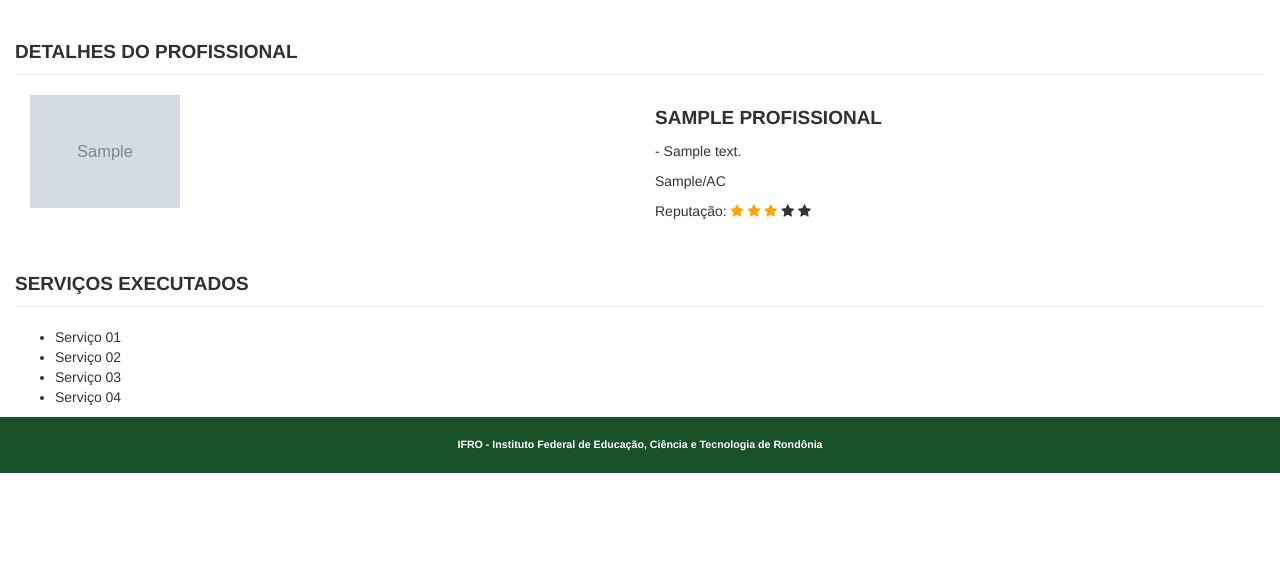
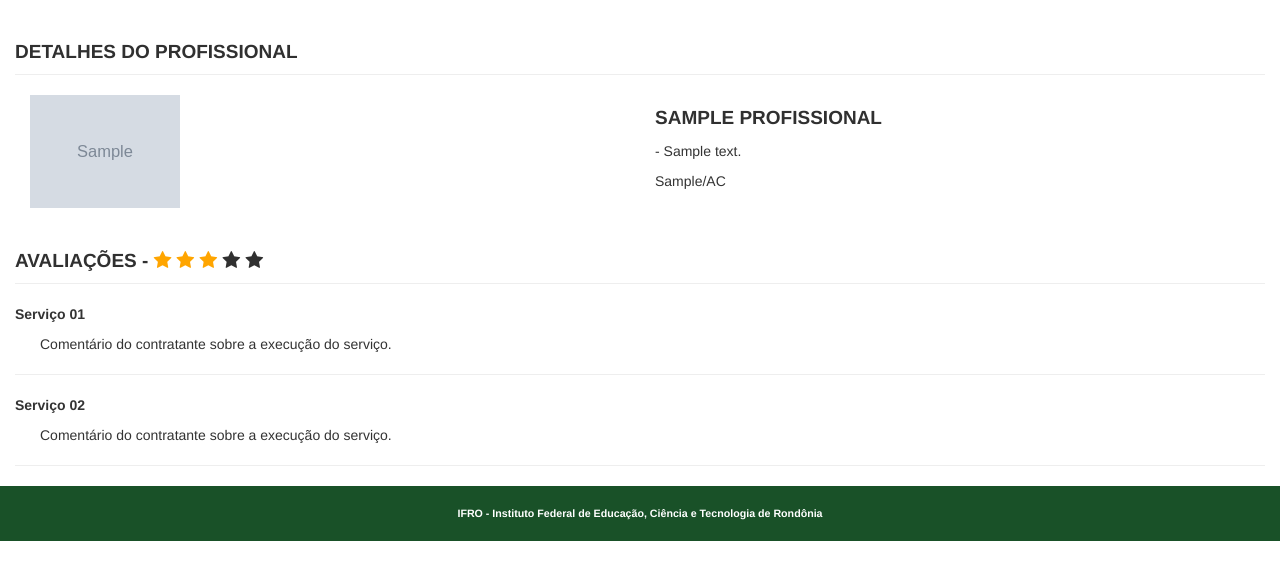
Before and after one commit to kaiserthiago/contratou, a Django app: page /contratou/profissional/detalhe/1/ in a window 1280 px wide. Shown: the part 51-631 px from the top of the page. Run offline with Django 3.2, Linux system fonts and the light colour scheme; tables that the repository leaves empty hold one stand-in row (values such as "Sample post"); grey boxes marked "Sample" are stand-in pictures; some libraries are stand-ins or nearby versions.

Commit message:
new prof

```diff
--- a/contratou/templates/contratou/profissionais.html
+++ b/contratou/templates/contratou/profissionais.html
@@ -18,10 +18,10 @@
         {% for profissional in profissionais %}
             <tr class='clickable-row'
                 data-href={% url 'contratou.profissional_detalhe' profissional.id %} style="cursor:pointer">
-                <td>
+                <td style="vertical-align:middle">
                     <img src="{{ profissional.foto.url }}" class="img-resposive" style="width: 90px; border-radius: 10%">
                 </td>
-                <td>
+                <td style="vertical-align:middle">
                     <h4><strong>{{ profissional.nome }}</strong></h4>
                     {% if profissional.area.count > 1 %}
                         <p>Várias áreas</p>
--- a/contratou/templates/contratou/profissional_detalhe.html
+++ b/contratou/templates/contratou/profissional_detalhe.html
@@ -22,24 +22,23 @@
                 <p>- {{ area }}</p>
             {% endfor %}
             <p>{{ profissional.cidade }}/{{ profissional.uf }}</p>
-            <p>Reputação:
-                <span class="fa fa-star checked"></span>
-                <span class="fa fa-star checked"></span>
-                <span class="fa fa-star checked"></span>
-                <span class="fa fa-star"></span>
-                <span class="fa fa-star"></span>
-            </p>
         </div>
 
         <div class="row">
             <div class="col-md-12">
-                <h4 class="page-header"><strong>Serviços executados</strong></h4>
-                <ul>
-                    <li>Serviço 01</li>
-                    <li>Serviço 02</li>
-                    <li>Serviço 03</li>
-                    <li>Serviço 04</li>
-                </ul>
+                <h4 class="page-header"><strong>Avaliações - </strong>
+                    <span class="fa fa-star checked"></span>
+                    <span class="fa fa-star checked"></span>
+                    <span class="fa fa-star checked"></span>
+                    <span class="fa fa-star"></span>
+                    <span class="fa fa-star"></span>
+                </h4>
+                <p><strong>Serviço 01</strong></p>
+                <p class="p">Comentário do contratante sobre a execução do serviço.</p>
+                <hr>
+                <p><strong>Serviço 02</strong></p>
+                <p class="p">Comentário do contratante sobre a execução do serviço.</p>
+                <hr>
             </div>
         </div>
 
```
